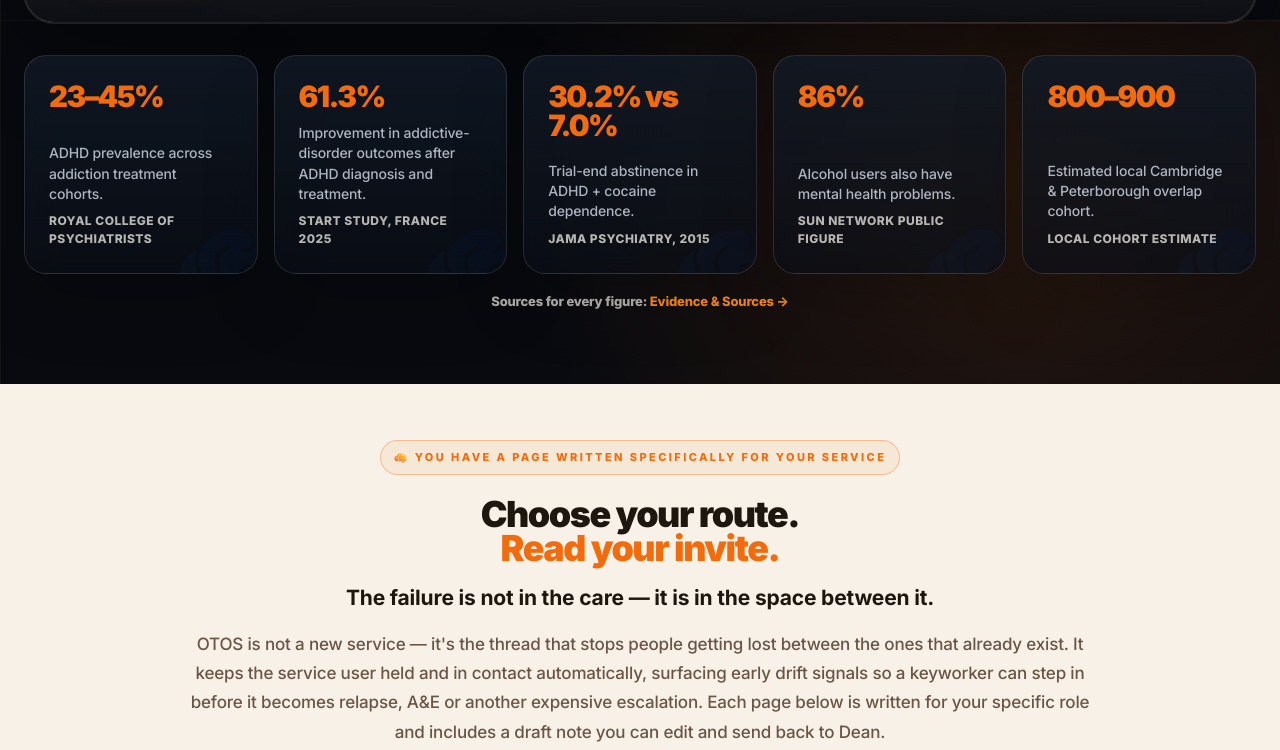
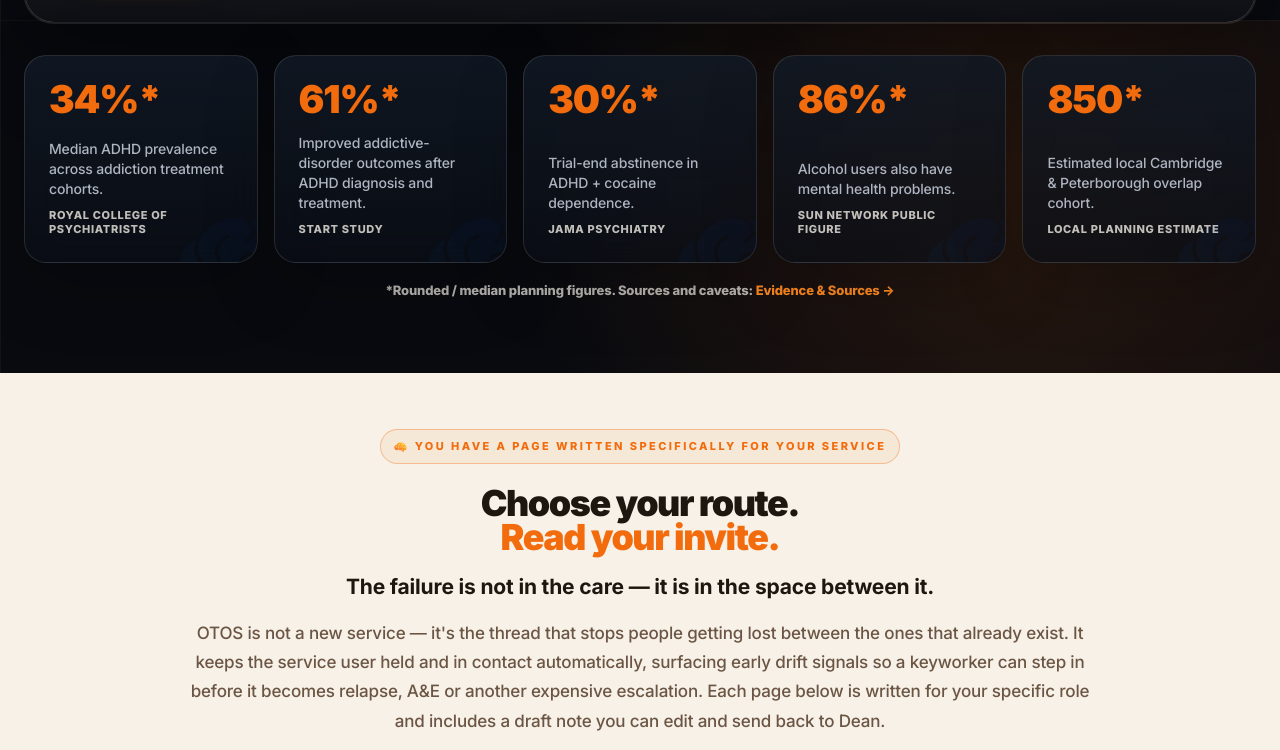
Before and after one commit to otoslifeproject-cell/partner-minisite, a website: page NHS-MINI-SITE/index.html in a window 1280 px wide. Shown: the part 780-1530 px from the top of the page. Drawn offline with Linux system fonts and the light colour scheme; grey boxes are pictures that could not be loaded.

Commit message:
Update index.html

```diff
--- a/NHS-MINI-SITE/index.html
+++ b/NHS-MINI-SITE/index.html
@@ -6,15 +6,48 @@
   <title>OTOS Continuity™ — When ADHD is left waiting, addiction steps in.</title>
   <meta name="description" content="A private partner briefing for NHS, local authority, addiction, recovery and community partners in Cambridge and Peterborough.">
   <link rel="stylesheet" href="css/otos.css">
-
   <style>
-    .hero-stats-grid { display:grid; grid-template-columns:repeat(5, minmax(0,1fr)); gap:16px; }
-    .hero-stats-grid .stat-card { min-height: 180px; display:flex; flex-direction:column; justify-content:space-between; }
-    .hero-stats-grid .stat { font-size:clamp(24px,2.3vw,38px); line-height:1; }
-    .hero-stats-grid .stat-card p { margin:0; font-size:14px; line-height:1.45; }
-    .hero-stats-grid .stat-card strong { display:block; margin-top:8px; font-size:12px; letter-spacing:.04em; text-transform:uppercase; color:rgba(251,247,238,.72); }
-    @media (max-width: 1200px) { .hero-stats-grid { grid-template-columns:repeat(3, minmax(0,1fr)); } }
-    @media (max-width: 760px) { .hero-stats-grid { grid-template-columns:1fr; } }
+    .home-stats-grid {
+      display: grid;
+      grid-template-columns: repeat(5, minmax(0, 1fr));
+      gap: 16px;
+      margin-top: 8px;
+    }
+    .home-stat-card {
+      min-height: 190px;
+      display: flex;
+      flex-direction: column;
+      justify-content: space-between;
+    }
+    .home-stat-card .stat {
+      font-size: clamp(34px, 3vw, 48px);
+      line-height: .92;
+      white-space: nowrap;
+      letter-spacing: -.03em;
+      margin-bottom: 16px;
+    }
+    .home-stat-card p {
+      margin: 0;
+      font-size: 14px;
+      line-height: 1.42;
+      color: var(--muted);
+    }
+    .home-stat-card strong {
+      display: block;
+      margin-top: 10px;
+      font-size: 11px;
+      line-height: 1.25;
+      letter-spacing: .06em;
+      text-transform: uppercase;
+      color: rgba(251,247,238,.76);
+    }
+    @media (max-width: 1220px) {
+      .home-stats-grid { grid-template-columns: repeat(3, minmax(0, 1fr)); }
+    }
+    @media (max-width: 760px) {
+      .home-stats-grid { grid-template-columns: 1fr; }
+      .home-stat-card { min-height: auto; }
+    }
   </style>
 </head>
 <body>
@@ -40,11 +73,11 @@
   <!-- ══ HERO ══════════════════════════════════════════════ -->
   <section class="hero">
     <div class="container">
-      <span class="kicker"><span class="kicker-icon"></span>Private partner briefing</span>
+      <span class="kicker"><span class="kicker-icon"></span>Private partner briefing — Cambridge &amp; Peterborough</span>
 
       <!-- Contained image card — NOT full bleed -->
       <div class="hero-image-card" style="margin-bottom:32px">
-        <img src="images/otos_hero1.png" alt="OTOS Continuity hero image showing one person, one continuous pathway across services" style="max-height:600px;width:100%;object-fit:cover;object-position:center 30%">
+        <img src="images/02-chaos-tunnel.png" alt="A man in distress in a tunnel — the experience of untreated ADHD and addiction" style="max-height:600px;width:100%;object-fit:cover;object-position:center 30%">
         <div class="hero-image-card-overlay"></div>
         <div class="hero-image-card-content">
           <h1>When ADHD is left waiting,<br><span class="accent">addiction steps in.</span><br>And it doesn't come quietly.</h1>
@@ -57,30 +90,35 @@
       </div>
 
       <!-- Metrics strip -->
-      <div class="hero-stats-grid">
-        <article class="card glass stat-card">
-          <span class="stat">23–45%</span>
-          <p>ADHD prevalence across addiction treatment cohorts.<strong>Royal College of Psychiatrists</strong></p>
+      <div class="home-stats-grid">
+        <article class="card glass home-stat-card">
+          <div class="stat">34%*</div>
+          <p>Median ADHD prevalence across addiction treatment cohorts.
+          <strong>Royal College of Psychiatrists</strong></p>
         </article>
-        <article class="card glass stat-card">
-          <span class="stat">61.3%</span>
-          <p>Improvement in addictive-disorder outcomes after ADHD diagnosis and treatment.<strong>START study, France 2025</strong></p>
+        <article class="card glass home-stat-card">
+          <div class="stat">61%*</div>
+          <p>Improved addictive-disorder outcomes after ADHD diagnosis and treatment.
+          <strong>START study</strong></p>
         </article>
-        <article class="card glass stat-card">
-          <span class="stat">30.2% vs 7.0%</span>
-          <p>Trial-end abstinence in ADHD + cocaine dependence.<strong>JAMA Psychiatry, 2015</strong></p>
+        <article class="card glass home-stat-card">
+          <div class="stat">30%*</div>
+          <p>Trial-end abstinence in ADHD + cocaine dependence.
+          <strong>JAMA Psychiatry</strong></p>
         </article>
-        <article class="card glass stat-card">
-          <span class="stat">86%</span>
-          <p>Alcohol users also have mental health problems.<strong>Sun Network public figure</strong></p>
+        <article class="card glass home-stat-card">
+          <div class="stat">86%*</div>
+          <p>Alcohol users also have mental health problems.
+          <strong>Sun Network public figure</strong></p>
         </article>
-        <article class="card glass stat-card">
-          <span class="stat">800–900</span>
-          <p>Estimated local Cambridge &amp; Peterborough overlap cohort.<strong>Local cohort estimate</strong></p>
+        <article class="card glass home-stat-card">
+          <div class="stat">850*</div>
+          <p>Estimated local Cambridge &amp; Peterborough overlap cohort.
+          <strong>Local planning estimate</strong></p>
         </article>
       </div>
       <p style="margin:16px 0 0;text-align:center;font-size:13px;font-weight:800;color:rgba(251,247,238,.72)">
-        Sources for every figure: <a href="evidence-sources.html" style="color:var(--orange-2);text-decoration:none">Evidence &amp; Sources →</a>
+        *Rounded / median planning figures. Sources and caveats: <a href="evidence-sources.html" style="color:var(--orange-2);text-decoration:none">Evidence &amp; Sources →</a>
       </p>
     </div>
   </section>
@@ -142,23 +180,21 @@
     </div>
   </section>
 
-  <!-- ══ DEAN IN FOUR LINES ════════════════════════════════ -->
-  <section class="paper-section paper-section--alt">
+  <!-- ══ WHY THIS EXISTS ════════════════════════════════ -->
+  <section class="paper-section paper-section--alt" id="why-this-exists">
     <div class="container">
       <div class="split split-wide align-center">
         <div>
           <span class="kicker"><span class="kicker-icon"></span>Why this exists</span>
-          <h2>I was your patient.<br><span class="accent">I built the fix.</span></h2>
-          <p style="font-size:17px;color:var(--paper-muted);margin-top:16px">35 years of successful self-medication. Crossed the invisible line. Six A&amp;E presentations. Three detoxes at Addenbrooke's. Private hospitals, a DayHab, CPFT mental health services and CGL funded £90,000 of residential rehab with my ADHD medication removed on arrival.</p>
-          <p style="font-size:17px;color:var(--paper-muted)">Then a private diagnosis. Three days on Elvanse. Everything made sense. The chaos wasn't a character defect. The addiction wasn't a failure of treatment. It was what happens when the underlying neurological condition stays unresolved while the system treats the visible damage.</p>
-          <p style="font-size:17px;font-weight:800;color:var(--paper-ink)">OTOS is the thread that should have held between the services I moved through.</p>
+          <h2>The care is real.<br><span class="accent">The thread is not.</span></h2>
+          <p style="font-size:17px;color:var(--paper-muted);margin-top:16px">People do not usually disappear because one service failed. They disappear because the next contact, referral, wait, discharge or community touchpoint is held in separate systems, inboxes and memories.</p>
+          <p style="font-size:17px;color:var(--paper-muted)">OTOS exists to make that between-space visible. A partner can log a referral, handoff or support touchpoint. The person stays lightly connected while they wait. Silence or drift becomes visible before the thread goes cold.</p>
+          <p style="font-size:17px;color:var(--paper-muted)">It does not diagnose, prescribe or replace clinical judgement. It simply helps the services already around a person see that the pathway is still alive.</p>
+          <p style="font-size:17px;font-weight:800;color:var(--paper-ink)">That is why OTOS exists: not to add another service, but to connect the ones already doing the work.</p>
           <a href="founder-story.html" style="display:inline-block;margin-top:18px;font-size:14px;font-weight:800;color:var(--orange);text-decoration:none">Read the full story →</a>
         </div>
-        <div class="image-contained" style="max-width:380px;margin-left:auto">
-          <img src="images/06-close-nurse-bedside.png" alt="The bedside moment — Addenbrooke's Alcohol Care">
-          <div style="background:var(--brown);padding:16px 20px">
-            <p style="font-family:Georgia,'Times New Roman',serif;font-size:15px;font-style:italic;font-weight:400;color:rgba(251,247,238,.82);margin:0;line-height:1.6">"Next time we meet, I won't be your patient. I'll be your partner."</p>
-          </div>
+        <div class="image-contained" style="max-width:520px;margin-left:auto">
+          <img src="images/Better_Continuity_better_outcomes_in_healthcare.png" alt="Better continuity, better outcomes — OTOS pathway visual" style="width:100%;display:block">
         </div>
       </div>
     </div>
@@ -263,7 +299,7 @@
           </div>
         </div>
         <div class="image-thumbnail">
-          <img src="images/OTOS_continuity_pilot_dashboard.png" alt="OTOS Continuity pilot overview dashboard — Week 7">
+          <img src="images/Modern_healthcare_Continuity_dashboard_overview.png" alt="Modern OTOS Continuity dashboard overview — pathway visibility across services">
         </div>
       </div>
     </div>
```
